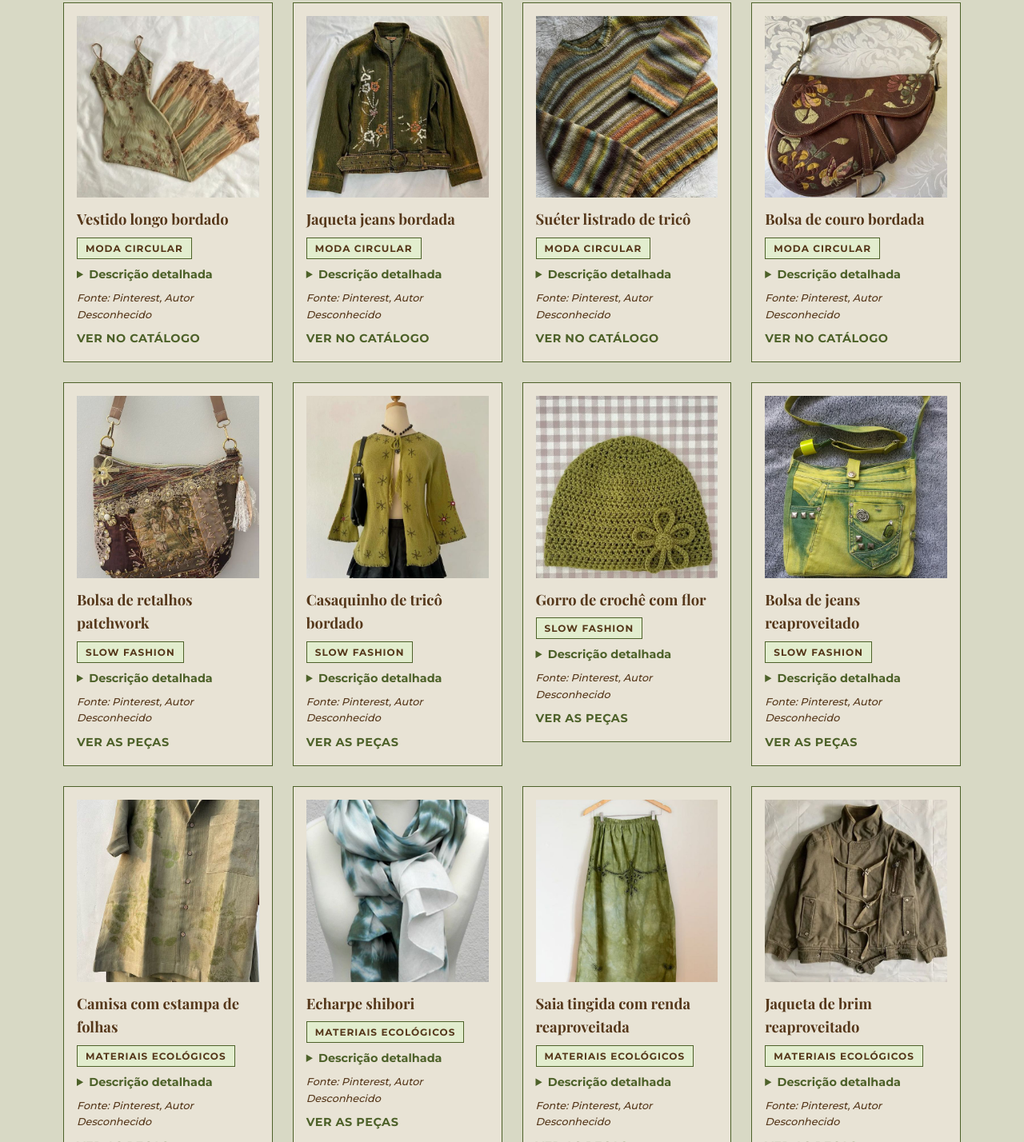
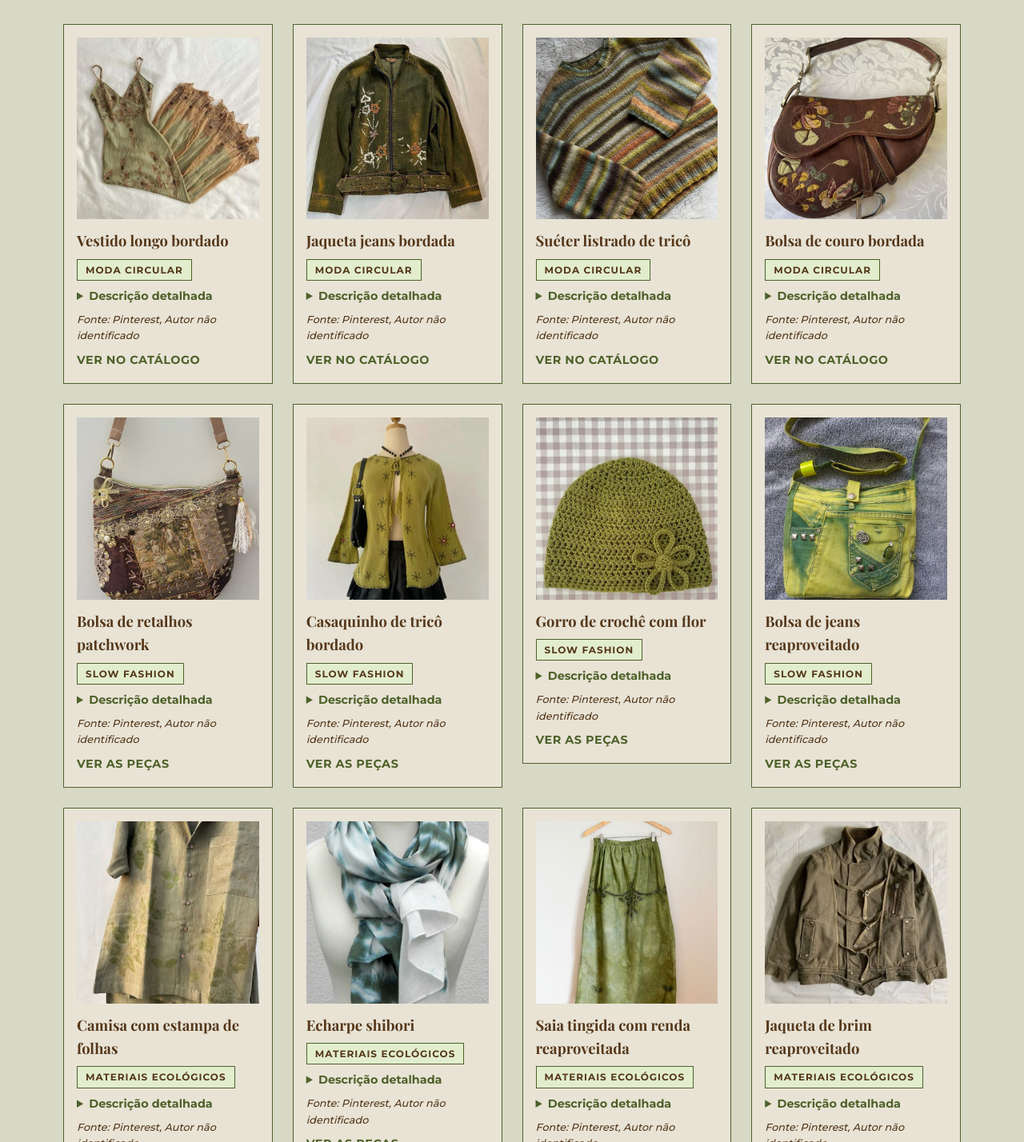
Before and after one commit to AnandaMoya/F-SCS-DESWEB-ADS-M-02-2026-VESTIRCONSCIENTE, a plain HTML site: page galeria.html in a window 1280 px wide. Shown: the part 1372-2800 px from the top of the page at 80% size. Drawn offline with nearby package versions, Linux system fonts and the light colour scheme.

```diff
--- a/galeria.html
+++ b/galeria.html
@@ -60,7 +60,7 @@
                 <ul class="inclusion-list">
                     <li><strong>Descrição detalhada:</strong> abaixo de cada imagem há um botão que abre um texto completo, pensado para leitores de tela. Use Enter ou Espaço para abrir e fechar.</li>
                     <li><strong>Filtro por tema:</strong> na seção de coleções, escolha Moda Circular, Slow Fashion ou Materiais Ecológicos para ver só as peças de cada página.</li>
-                    <li><strong>Fonte:</strong> cada imagem traz a indicação de onde ela veio.</li>
+                    <li><strong>Fonte:</strong> cada imagem traz a indicação de onde ela veio. Os créditos das imagens das outras páginas estão na seção <a href="#creditos">Créditos das imagens do site</a>.</li>
                 </ul>
             </div>
         </section>
@@ -95,7 +95,7 @@
                                 <summary>Descrição detalhada<span class="so-leitor"> da imagem: Vestido longo bordado</span></summary>
                                 <p>Vestido longo verde-claro de alças finas, com bordados de flores em tons de marrom e saia de tule dourado com babados, estendido sobre um lençol branco.</p>
                             </details>
-                            <p class="credito">Fonte: Pinterest, Autor Desconhecido</p>
+                            <p class="credito">Fonte: Pinterest, Autor não identificado</p>
                             <a href="modacircular.html#catalogo" class="card-link" aria-label="Ver no catálogo: Vestido longo bordado">Ver no catálogo</a>
                         </figcaption>
                     </figure>
@@ -108,7 +108,7 @@
                                 <summary>Descrição detalhada<span class="so-leitor"> da imagem: Jaqueta jeans bordada</span></summary>
                                 <p>Jaqueta jeans verde-escura com zíper frontal, cinto e flores bordadas em branco e laranja, sobre um lençol branco.</p>
                             </details>
-                            <p class="credito">Fonte: Pinterest, Autor Desconhecido</p>
+                            <p class="credito">Fonte: Pinterest, Autor não identificado</p>
                             <a href="modacircular.html#catalogo" class="card-link" aria-label="Ver no catálogo: Jaqueta jeans bordada">Ver no catálogo</a>
                         </figcaption>
                     </figure>
@@ -121,7 +121,7 @@
                                 <summary>Descrição detalhada<span class="so-leitor"> da imagem: Suéter listrado de tricô</span></summary>
                                 <p>Suéter de tricô com listras coloridas em tons de verde, laranja, azul e marrom, sobre uma manta branca felpuda.</p>
                             </details>
-                            <p class="credito">Fonte: Pinterest, Autor Desconhecido</p>
+                            <p class="credito">Fonte: Pinterest, Autor não identificado</p>
                             <a href="modacircular.html#catalogo" class="card-link" aria-label="Ver no catálogo: Suéter listrado de tricô">Ver no catálogo</a>
                         </figcaption>
                     </figure>
@@ -134,7 +134,7 @@
                                 <summary>Descrição detalhada<span class="so-leitor"> da imagem: Bolsa de couro bordada</span></summary>
                                 <p>Bolsa de couro marrom em formato de sela, com flores bordadas em tons de amarelo, rosa e verde.</p>
                             </details>
-                            <p class="credito">Fonte: Pinterest, Autor Desconhecido</p>
+                            <p class="credito">Fonte: Pinterest, Autor não identificado</p>
                             <a href="modacircular.html#catalogo" class="card-link" aria-label="Ver no catálogo: Bolsa de couro bordada">Ver no catálogo</a>
                         </figcaption>
                     </figure>
@@ -147,7 +147,7 @@
                                 <summary>Descrição detalhada<span class="so-leitor"> da imagem: Bolsa de retalhos patchwork</span></summary>
                                 <p>Bolsa de ombro feita de retalhos em tons de marrom e dourado, com bordados, rendas, contas e uma cena bordada ao centro, com alça larga cor de areia e pingente de renda.</p>
                             </details>
-                            <p class="credito">Fonte: Pinterest, Autor Desconhecido</p>
+                            <p class="credito">Fonte: Pinterest, Autor não identificado</p>
                             <a href="slowfashion.html#produtos" class="card-link" aria-label="Ver as peças: Bolsa de retalhos patchwork">Ver as peças</a>
                         </figcaption>
                     </figure>
@@ -160,7 +160,7 @@
                                 <summary>Descrição detalhada<span class="so-leitor"> da imagem: Casaquinho de tricô bordado</span></summary>
                                 <p>Casaquinho de tricô verde-oliva com bordados de estrelas escuras e detalhes vermelhos, cordão com laço no decote e mangas em sino, exibido em um manequim.</p>
                             </details>
-                            <p class="credito">Fonte: Pinterest, Autor Desconhecido</p>
+                            <p class="credito">Fonte: Pinterest, Autor não identificado</p>
                             <a href="slowfashion.html#produtos" class="card-link" aria-label="Ver as peças: Casaquinho de tricô bordado">Ver as peças</a>
                         </figcaption>
                     </figure>
@@ -173,7 +173,7 @@
                                 <summary>Descrição detalhada<span class="so-leitor"> da imagem: Gorro de crochê com flor</span></summary>
                                 <p>Gorro de crochê verde-oliva com uma flor de crochê na lateral, sobre uma toalha xadrez rosa-acinzentada e branca.</p>
                             </details>
-                            <p class="credito">Fonte: Pinterest, Autor Desconhecido</p>
+                            <p class="credito">Fonte: Pinterest, Autor não identificado</p>
                             <a href="slowfashion.html#produtos" class="card-link" aria-label="Ver as peças: Gorro de crochê com flor">Ver as peças</a>
                         </figcaption>
                     </figure>
@@ -186,7 +186,7 @@
                                 <summary>Descrição detalhada<span class="so-leitor"> da imagem: Bolsa de jeans reaproveitado</span></summary>
                                 <p>Bolsa transversal feita de jeans reaproveitado, tingida em tons de verde e amarelo, com tachas metálicas, alça ajustável e aba com botão, sobre uma manta cinza felpuda.</p>
                             </details>
-                            <p class="credito">Fonte: Pinterest, Autor Desconhecido</p>
+                            <p class="credito">Fonte: Pinterest, Autor não identificado</p>
                             <a href="slowfashion.html#produtos" class="card-link" aria-label="Ver as peças: Bolsa de jeans reaproveitado">Ver as peças</a>
                         </figcaption>
                     </figure>
@@ -199,7 +199,7 @@
                                 <summary>Descrição detalhada<span class="so-leitor"> da imagem: Camisa com estampa de folhas</span></summary>
                                 <p>Camisa de manga curta em tom verde-acinzentado, com folhas verdes estampadas diretamente no tecido, botões de madeira e bolso no peito.</p>
                             </details>
-                            <p class="credito">Fonte: Pinterest, Autor Desconhecido</p>
+                            <p class="credito">Fonte: Pinterest, Autor não identificado</p>
                             <a href="materiais.html#pecas" class="card-link" aria-label="Ver as peças: Camisa com estampa de folhas">Ver as peças</a>
                         </figcaption>
                     </figure>
@@ -212,7 +212,7 @@
                                 <summary>Descrição detalhada<span class="so-leitor"> da imagem: Echarpe shibori</span></summary>
                                 <p>Echarpe leve com manchas em verde-acinzentado e azul-petróleo sobre fundo branco, no estilo tie-dye, enrolada em um manequim.</p>
                             </details>
-                            <p class="credito">Fonte: Pinterest, Autor Desconhecido</p>
+                            <p class="credito">Fonte: Pinterest, Autor não identificado</p>
                             <a href="materiais.html#pecas" class="card-link" aria-label="Ver as peças: Echarpe shibori">Ver as peças</a>
                         </figcaption>
                     </figure>
@@ -225,7 +225,7 @@
                                 <summary>Descrição detalhada<span class="so-leitor"> da imagem: Saia tingida com renda reaproveitada</span></summary>
                                 <p>Saia longa verde com efeito manchado, cintura com elástico franzido e aplicação de renda vazada na altura do quadril, pendurada em um cabide de madeira.</p>
                             </details>
-                            <p class="credito">Fonte: Pinterest, Autor Desconhecido</p>
+                            <p class="credito">Fonte: Pinterest, Autor não identificado</p>
                             <a href="materiais.html#pecas" class="card-link" aria-label="Ver as peças: Saia tingida com renda reaproveitada">Ver as peças</a>
                         </figcaption>
                     </figure>
@@ -238,7 +238,7 @@
                                 <summary>Descrição detalhada<span class="so-leitor"> da imagem: Jaqueta de brim reaproveitado</span></summary>
                                 <p>Jaqueta ampla cor verde-oliva em tecido de brim, com gola alta, tiras com fivelas na frente, bolsos com botões e zíper no peito, aberta sobre um lençol branco.</p>
                             </details>
-                            <p class="credito">Fonte: Pinterest, Autor Desconhecido</p>
+                            <p class="credito">Fonte: Pinterest, Autor não identificado</p>
                             <a href="materiais.html#pecas" class="card-link" aria-label="Ver as peças: Jaqueta de brim reaproveitado">Ver as peças</a>
                         </figcaption>
                     </figure>
@@ -259,7 +259,7 @@
                                 <summary>Descrição detalhada<span class="so-leitor"> da imagem: Rolos de tecido</span></summary>
                                 <p>Rolos de tecido enfileirados, em tons de verde-oliva, verde-claro, bege e creme, com texturas de waffle, linho e gaze, diante de um fundo verde-oliva liso.</p>
                             </details>
-                            <p class="credito">Fonte: Pinterest, Autor Desconhecido</p>
+                            <p class="credito">Fonte: Pinterest, Autor não identificado</p>
                         </figcaption>
                     </figure>
                     <figure class="galeria-item galeria-item--quadrado">
@@ -270,7 +270,7 @@
                                 <summary>Descrição detalhada<span class="so-leitor"> da imagem: Carretéis de linha</span></summary>
                                 <p>Carretéis de linha de costura em tons de verde-oliva, marrom e vermelho-escuro, vistos de perto e dispostos lado a lado.</p>
                             </details>
-                            <p class="credito">Fonte: Pinterest, Autor Desconhecido</p>
+                            <p class="credito">Fonte: Pinterest, Autor não identificado</p>
                         </figcaption>
                     </figure>
                     <figure class="galeria-item galeria-item--retrato">
@@ -281,7 +281,7 @@
                                 <summary>Descrição detalhada<span class="so-leitor"> da imagem: Novelos de fio de algodão</span></summary>
                                 <p>Novelos de fio de algodão grosso e retorcido, vistos de cima, em tom cru e em verde com variações de cor.</p>
                             </details>
-                            <p class="credito">Fonte: Pinterest, Autor Desconhecido</p>
+                            <p class="credito">Fonte: Pinterest, Autor não identificado</p>
                         </figcaption>
                     </figure>
                     <figure class="galeria-item galeria-item--alto">
@@ -292,7 +292,7 @@
                                 <summary>Descrição detalhada<span class="so-leitor"> da imagem: Botões reaproveitados</span></summary>
                                 <p>Grande quantidade de botões misturados, de tamanhos e formatos variados, em tons de verde, cinza, marrom e azul-petróleo, com alguns amarelos.</p>
                             </details>
-                            <p class="credito">Fonte: Pinterest, Autor Desconhecido</p>
+                            <p class="credito">Fonte: Pinterest, Autor não identificado</p>
                         </figcaption>
                     </figure>
                     <figure class="galeria-item galeria-item--alto">
@@ -303,7 +303,7 @@
                                 <summary>Descrição detalhada<span class="so-leitor"> da imagem: Etiqueta Made to be re-made</span></summary>
                                 <p>Etiqueta de tecido costurada em uma peça verde-oliva, com a frase em inglês Made to be re-made, que significa feito para ser refeito, em letras brancas, ao lado da costura da gola.</p>
                             </details>
-                            <p class="credito">Fonte: Pinterest, Autor Desconhecido</p>
+                            <p class="credito">Fonte: Pinterest, Autor não identificado</p>
                         </figcaption>
                     </figure>
                 </div>
@@ -325,7 +325,7 @@
                                 <summary>Descrição detalhada<span class="so-leitor"> da imagem: Camisa xadrez que virou blusa de renda</span></summary>
                                 <p>Imagem dividida em duas partes, uma sobre a outra. Em cima: camisa de manga longa com xadrez miúdo em tons de bege, rosa e azul-acinzentado, com bolso no peito e botões claros, pendurada em um cabide de madeira diante de um armário de madeira clara. Embaixo: blusa de mangas curtas com a mesma estampa, decote largo com elástico e babado de renda branca, laço de fita na frente, babado de renda na barra e nas mangas e botões na frente, pendurada em um cabide diante do mesmo armário.</p>
                             </details>
-                            <p class="credito">Fonte: Pinterest, Autor Desconhecido</p>
+                            <p class="credito">Fonte: Pinterest, Autor não identificado</p>
                             <a href="materiais.html#upcycling" class="card-link" aria-label="Entender o upcycling: Camisa xadrez que virou blusa de renda">Entender o upcycling</a>
                         </figcaption>
                     </figure>
@@ -339,7 +339,7 @@
                                 <summary>Descrição detalhada<span class="so-leitor"> da imagem: Vestido de cetim que virou top</span></summary>
                                 <p>Imagem em duas partes lado a lado, com moldura verde-escura. À esquerda: vestido curto de alças largas e decote em V, em tecido acetinado cinza-azulado com estampa de flores e galhos pretos, vestido em um manequim preto. À direita: top frente-única no mesmo tecido, em forma de flor, com alças finas cruzadas no peito, pétalas na barra e acabamento em linha escura, em um manequim preto.</p>
                             </details>
-                            <p class="credito">Fonte: Pinterest, Autor Desconhecido</p>
+                            <p class="credito">Fonte: Pinterest, Autor não identificado</p>
                             <a href="materiais.html#upcycling" class="card-link" aria-label="Entender o upcycling: Vestido de cetim que virou top">Entender o upcycling</a>
                         </figcaption>
                     </figure>
@@ -353,7 +353,7 @@
                                 <summary>Descrição detalhada<span class="so-leitor"> da imagem: Camisa xadrez que virou regata</span></summary>
                                 <p>Imagem em três partes. No alto, à esquerda: camisa de manga longa com xadrez preto e bege, em um cabide. Embaixo, à esquerda: as partes cortadas da camisa, com colarinho, duas mangas bufantes e o corpo com botões, sobre uma mesa de madeira. À direita: regata de alças largas, decote quadrado e botões na frente, no mesmo xadrez, em um manequim, combinada com short preto.</p>
                             </details>
-                            <p class="credito">Fonte: Pinterest, Autor Desconhecido</p>
+                            <p class="credito">Fonte: Pinterest, Autor não identificado</p>
                             <a href="materiais.html#upcycling" class="card-link" aria-label="Entender o upcycling: Camisa xadrez que virou regata">Entender o upcycling</a>
                         </figcaption>
                     </figure>
@@ -367,11 +367,23 @@
                                 <summary>Descrição detalhada<span class="so-leitor"> da imagem: Regata de patchwork com retalhos</span></summary>
                                 <p>Regata de alças trançadas amarradas em laço, feita de quadrados de retalhos: tecido com estampa de flores, xadrez verde, estampa marrom com arabescos, veludo verde, veludo cotelê rosado e jeans, sobre um piso de terrazzo colorido. Ao lado, uma ficha técnica com o desenho da peça, medidas e tamanhos escritos em inglês, e uma etiqueta de couro com o nome Oak &amp; Fern.</p>
                             </details>
-                            <p class="credito">Fonte: Pinterest, Autor Desconhecido</p>
+                            <p class="credito">Fonte: Pinterest, Autor não identificado</p>
                             <a href="materiais.html#upcycling" class="card-link" aria-label="Entender o upcycling: Regata de patchwork com retalhos">Entender o upcycling</a>
                         </figcaption>
                     </figure>
                 </div>
+            </div>
+        </section>
+        <!--Campo de Créditos das Imagens do Site-->
+        <section id="creditos" class="content-section" aria-labelledby="creditos-title">
+            <div class="container">
+                <h2 id="creditos-title">Créditos das Imagens do Site</h2>
+                <ul class="inclusion-list">
+                    <li><strong>Fotos das páginas Home, Moda Circular, Slow Fashion e Materiais, imagens de abertura e fundos:</strong> Pinterest, Autor não identificado.</li>
+                    <li><strong>Vídeo de costura:</strong> Videogrammer.com, com licença gratuita do Pexels.</li>
+                    <li><strong>Documentário e podcast:</strong> DW Documentary (YouTube) e Greenpeace Brasil, com os direitos pertencentes aos seus autores.</li>
+                    <li><strong>Mapa:</strong> colaboradores do OpenStreetMap, com dados sob a licença ODbL.</li>
+                </ul>
             </div>
         </section>
         <!--Campo de Ligação com a Mídia-->
```
Also changed, not shown: images/poster-costura.jpg (added), 1 other file.
